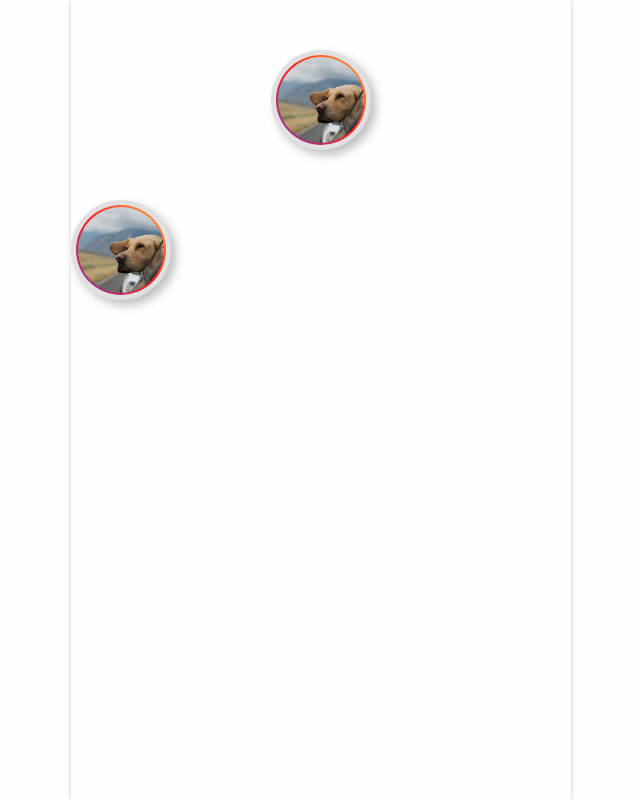
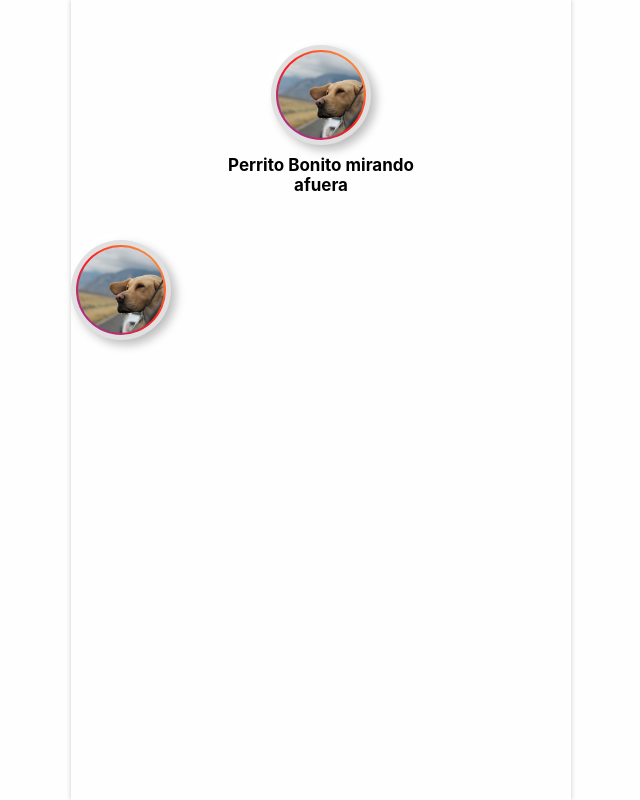
Before and after one commit to e-pozo/instagram-redesign-app, a React app: page / in a window 1280 px wide. Shown: the whole page, without its empty margins (319-959 px from the left). Built offline with nearby package versions, Linux system fonts and the light colour scheme.

Commit message:
restructuracion de ProfileHeader

```diff
--- /dev/null
+++ b/src/components/H1/index.jsx
@@ -0,0 +1,5 @@
+import React from "react";
+import { StyledH1 } from "./styles";
+export const H1 = ({ className, children }) => (
+  <StyledH1 className={className}>{children}</StyledH1>
+);
--- /dev/null
+++ b/src/components/H1/styles.js
@@ -0,0 +1,5 @@
+import styled from "styled-components";
+
+export const StyledH1 = styled.h1`
+  font-size: 1.7rem;
+`;
--- a/src/components/ProfileHeader/index.jsx
+++ b/src/components/ProfileHeader/index.jsx
@@ -1,9 +1,12 @@
 import React from "react";
-import { Div, ProfilePicture } from "./styles";
+import { Div, ProfileMainContainer, H1, ProfilePicture } from "./styles";
 export const ProfileHeader = () => {
   return (
     <Div>
-      <ProfilePicture />
+      <ProfileMainContainer>
+        <ProfilePicture />
+        <H1>Perrito Bonito mirando afuera</H1>
+      </ProfileMainContainer>
     </Div>
   );
 };
--- a/src/components/ProfileHeader/styles.js
+++ b/src/components/ProfileHeader/styles.js
@@ -1,14 +1,26 @@
 import styled from "styled-components";
 import { ProfilePicture as ProfilePictureBase } from "../ProfilePicture";
+import { H1 as H1Base } from "../H1";
 export const Div = styled.div`
   display: grid;
   position: relative;
-  grid-template-columns: 1fr;
+  grid-template-columns: 1fr 1fr 3fr 1fr 1fr;
   grid-template-rows: 1fr;
   width: 100%;
-  height: 25vh;
+  height: 30vh;
 `;
-
+export const ProfileMainContainer = styled.div`
+  display: flex;
+  flex-direction: column;
+  height: 100%;
+  justify-self: center;
+  justify-content: center;
+  grid-column: 3 / 4;
+`;
+export const H1 = styled(H1Base)`
+  margin-top: 10px;
+  text-align: center;
+`;
 export const ProfilePicture = styled(ProfilePictureBase)`
-  place-self: center;
+  margin: 0 auto;
 `;
```
